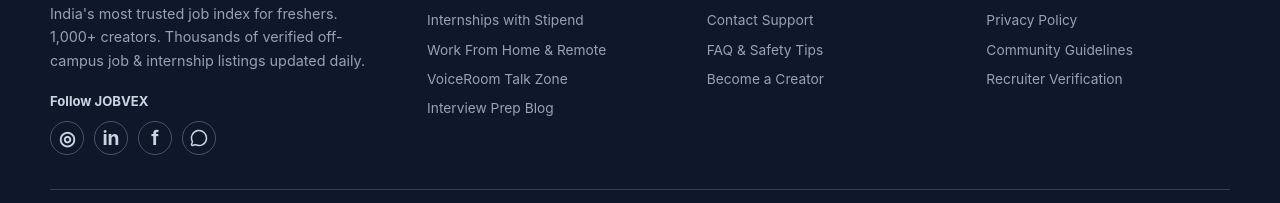
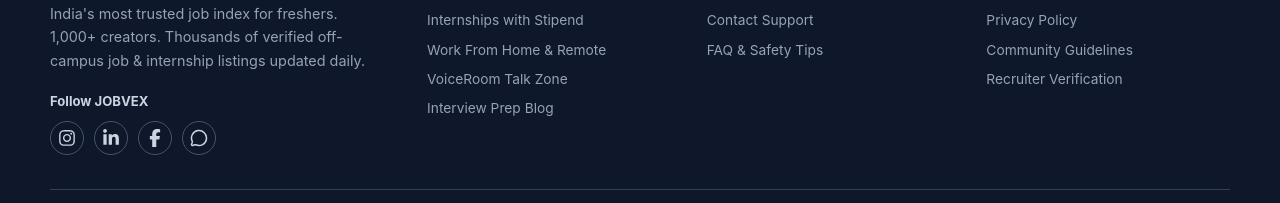
Before and after one commit to manjunath-31/JOBVEX, a React (Vite) app in the folder frontend/: page / in a window 1280 px wide. Shown: the part 2128-2331 px from the top of the page. Built offline with nearby package versions, Linux system fonts and the light colour scheme; no server answers.

Commit message:
Refactor footer component with social links and handlers
Updated social media icons and links in the footer. Refactored the brand logo click handler for better readability.

```diff
--- a/frontend/src/Components/Footer.jsx
+++ b/frontend/src/Components/Footer.jsx
@@ -1,20 +1,25 @@
 import { Briefcase, Heart, MessageCircle } from "lucide-react";
+import {
+  FaFacebookF,
+  FaInstagram,
+  FaLinkedinIn,
+} from "react-icons/fa6";
 
 const socialLinks = [
   {
     label: "Instagram",
     href: "https://www.instagram.com/jobvexia/",
-    Icon: () => <span className="social-text-icon">◎</span>,
+    Icon: FaInstagram,
   },
   {
     label: "LinkedIn",
-    href: "https://www.linkedin.com/company/jobvex/",
-    Icon: () => <span className="social-text-icon">in</span>,
+    href: "https://www.linkedin.com/feed/update/urn:li:activity:7509197027658854400",
+    Icon: FaLinkedinIn,
   },
   {
     label: "Facebook",
-    href: "https://www.facebook.com/jobvexia/",
-    Icon: () => <span className="social-text-icon">f</span>,
+    href: "https://www.facebook.com/share/1Haav4nY1y/",
+    Icon: FaFacebookF,
   },
   {
     label: "WhatsApp Channel",
@@ -24,23 +29,22 @@
 ];
 
 export default function Footer({ setActiveTab }) {
-  const handleBrandKeyDown = (event) => {
-    if (event.key === "Enter" || event.key === " ") {
-      event.preventDefault();
-      setActiveTab("jobs");
-    }
-  };
-
   return (
     <footer className="jobvex-footer">
       <div className="footer-container">
+        {/* Brand column */}
         <div className="footer-brand">
           <div
             className="brand-logo"
             onClick={() => setActiveTab("jobs")}
-            onKeyDown={handleBrandKeyDown}
             role="button"
             tabIndex={0}
+            onKeyDown={(event) => {
+              if (event.key === "Enter" || event.key === " ") {
+                event.preventDefault();
+                setActiveTab("jobs");
+              }
+            }}
           >
             <div className="logo-icon">
               <Briefcase size={20} className="logo-svg" />
@@ -55,7 +59,10 @@
             updated daily.
           </p>
 
-          <div className="footer-social" aria-label="JOBVEX social channels">
+          <div
+            className="footer-social"
+            aria-label="JOBVEX social channels"
+          >
             <span>Follow JOBVEX</span>
 
             <div className="social-links">
@@ -76,47 +83,56 @@
           </div>
         </div>
 
+        {/* Quick Links */}
         <div className="footer-links-col">
           <h4>Quick Navigation</h4>
+
           <ul>
             <li onClick={() => setActiveTab("jobs")}>
               Latest Fresher Jobs
             </li>
+
             <li onClick={() => setActiveTab("jobs")}>
               Internships with Stipend
             </li>
+
             <li onClick={() => setActiveTab("jobs")}>
               Work From Home &amp; Remote
             </li>
+
             <li onClick={() => setActiveTab("voiceroom")}>
               VoiceRoom Talk Zone
             </li>
+
             <li onClick={() => setActiveTab("blog")}>
               Interview Prep Blog
             </li>
           </ul>
         </div>
 
+        {/* Company */}
         <div className="footer-links-col">
           <h4>Company &amp; Support</h4>
+
           <ul>
             <li onClick={() => setActiveTab("about")}>
               About JOBVEX
             </li>
+
             <li onClick={() => setActiveTab("contact")}>
               Contact Support
             </li>
+
             <li onClick={() => setActiveTab("about")}>
               FAQ &amp; Safety Tips
-            </li>
-            <li onClick={() => setActiveTab("creator")}>
-              Become a Creator
             </li>
           </ul>
         </div>
 
+        {/* Legal Disclaimer */}
         <div className="footer-links-col">
           <h4>Legal &amp; Safety</h4>
+
           <ul>
             <li>Terms &amp; Conditions</li>
             <li>Privacy Policy</li>
```
